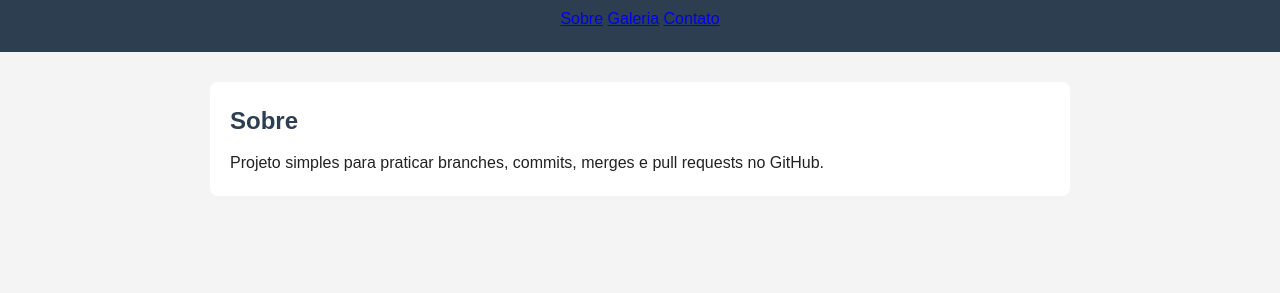
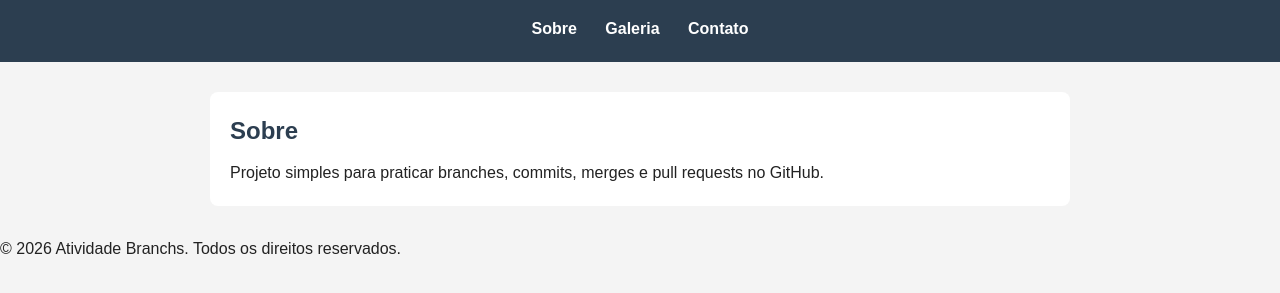
Before and after one commit to leguissamon/atividade-branchs, a plain HTML site: page index.html in a window 1280 px wide. Shown: the part 65-358 px from the top of the page. Drawn offline with Linux system fonts and the light colour scheme.

Commit message:
feat: adiciona rodape

```diff
--- a/index.html
+++ b/index.html
@@ -26,6 +26,8 @@
     <!-- feature/formulario-contato entra aqui -->
   </main>
 
-  <!-- feature/rodape entra aqui -->
+  <footer class="rodape">
+  <p>&copy; 2026 Atividade Branchs. Todos os direitos reservados.</p>
+</footer>
 </body>
 </html>
--- a/style.css
+++ b/style.css
@@ -35,3 +35,18 @@ h2 {
   margin-bottom: 10px;
   color: #2c3e50;
 }
+
+.menu {
+  margin-top: 10px;
+}
+
+.menu a {
+  color: #fff;
+  text-decoration: none;
+  margin: 0 12px;
+  font-weight: bold;
+}
+
+.menu a:hover {
+  text-decoration: underline;
+}
```
